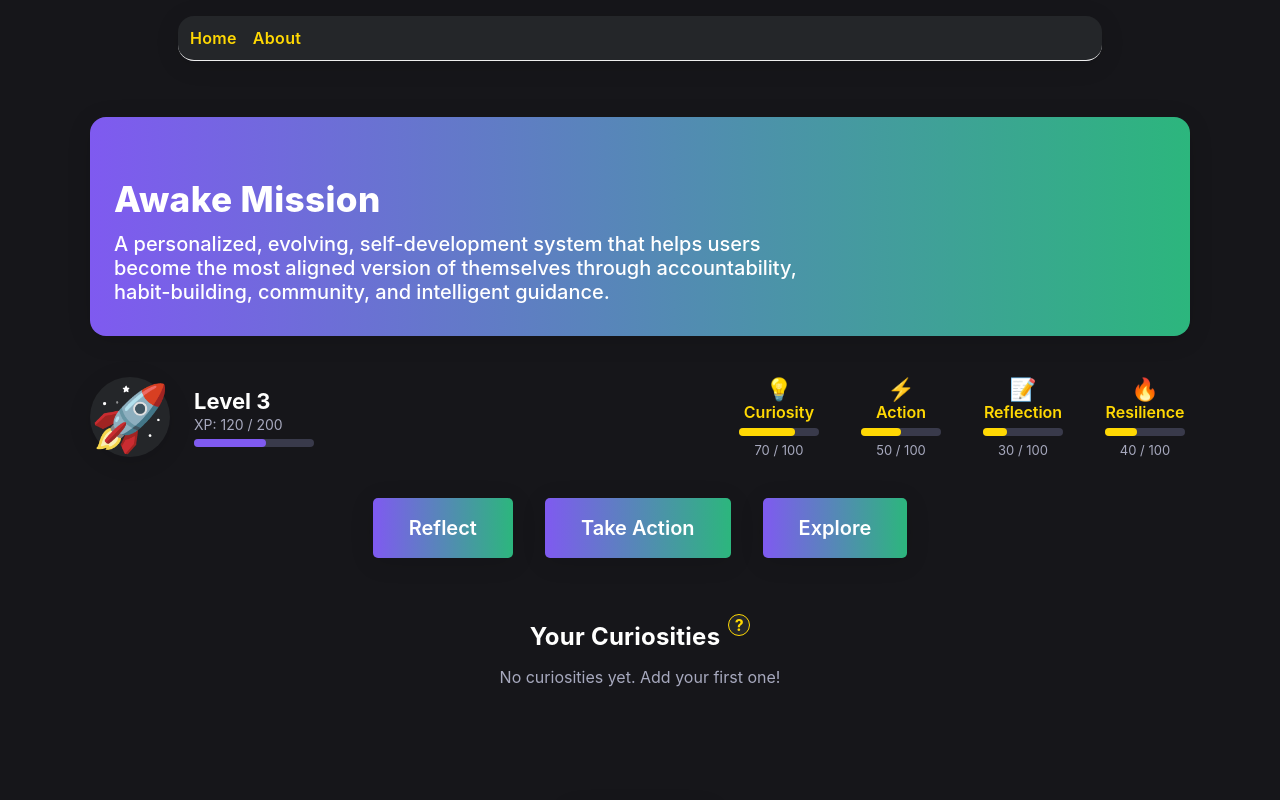
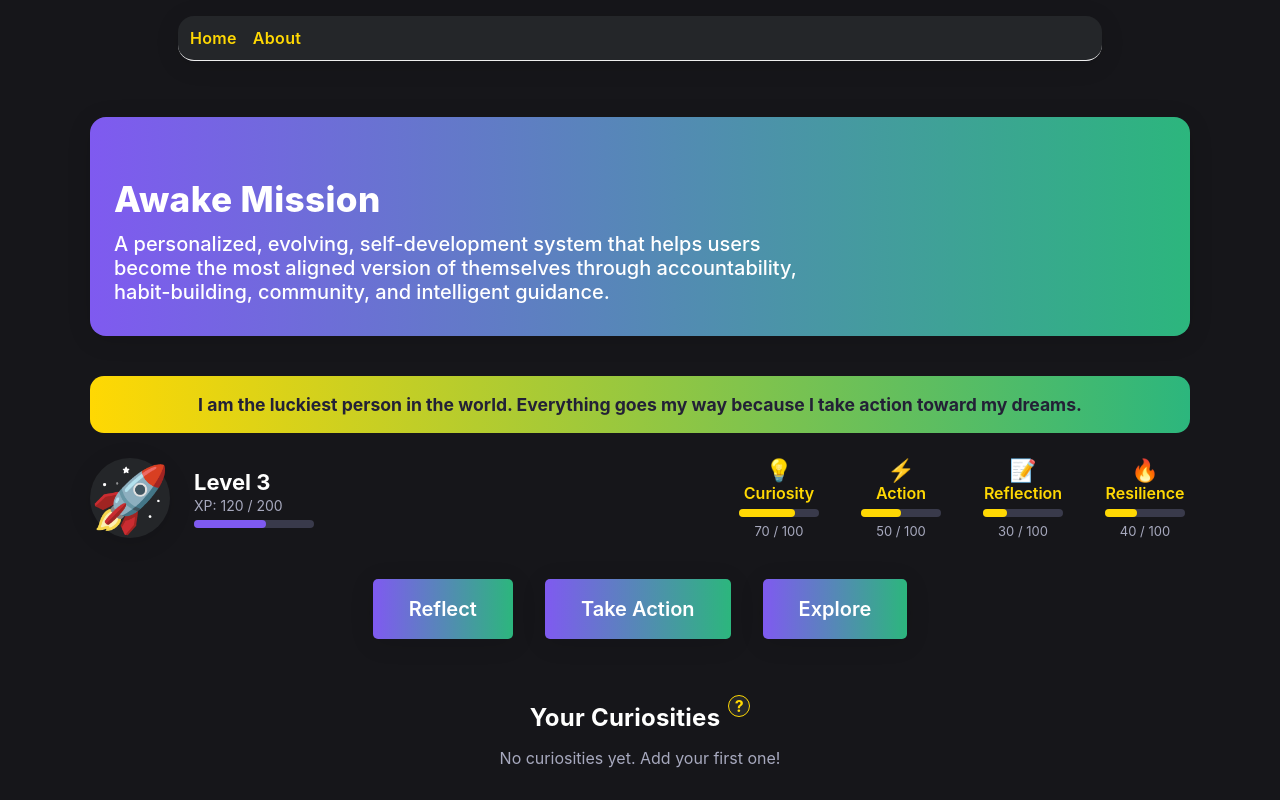
Before and after one commit to joshgreiff/awake, a React (Vite) app: page / in a window 1280 px wide. Shown: the top 800 px of the page. Built offline with nearby package versions, Linux system fonts and the light colour scheme.

Commit message:
affirmation

```diff
--- a/src/components/HomePage.jsx
+++ b/src/components/HomePage.jsx
@@ -226,6 +226,19 @@ const HomePage = ({ onOpenReflection, reflectionData, onAddCuriosity }) => {
         <p style={{ fontSize: "1.25rem", fontWeight: 500, maxWidth: 700, margin: 0 }}>
           A personalized, evolving, self-development system that helps users become the most aligned version of themselves through accountability, habit-building, community, and intelligent guidance.
         </p>
+      </section>
+      {/* After Mission Hero Section, add daily affirmation */}
+      <section className="homepage-affirmation" style={{
+        background: "linear-gradient(90deg, #FFD803 0%, #2CB67D 100%)",
+        color: "#232136",
+        borderRadius: 14,
+        padding: "18px 20px",
+        fontWeight: 700,
+        fontSize: "1.1rem",
+        marginBottom: 24,
+        textAlign: "center"
+      }}>
+        I am the luckiest person in the world. Everything goes my way because I take action toward my dreams.
       </section>
       {/* Top: Avatar, Level, XP, Stats */}
       <section className="homepage-top-section" style={{ display: "flex", alignItems: "center", marginBottom: 40, gap: 32 }}>
```
